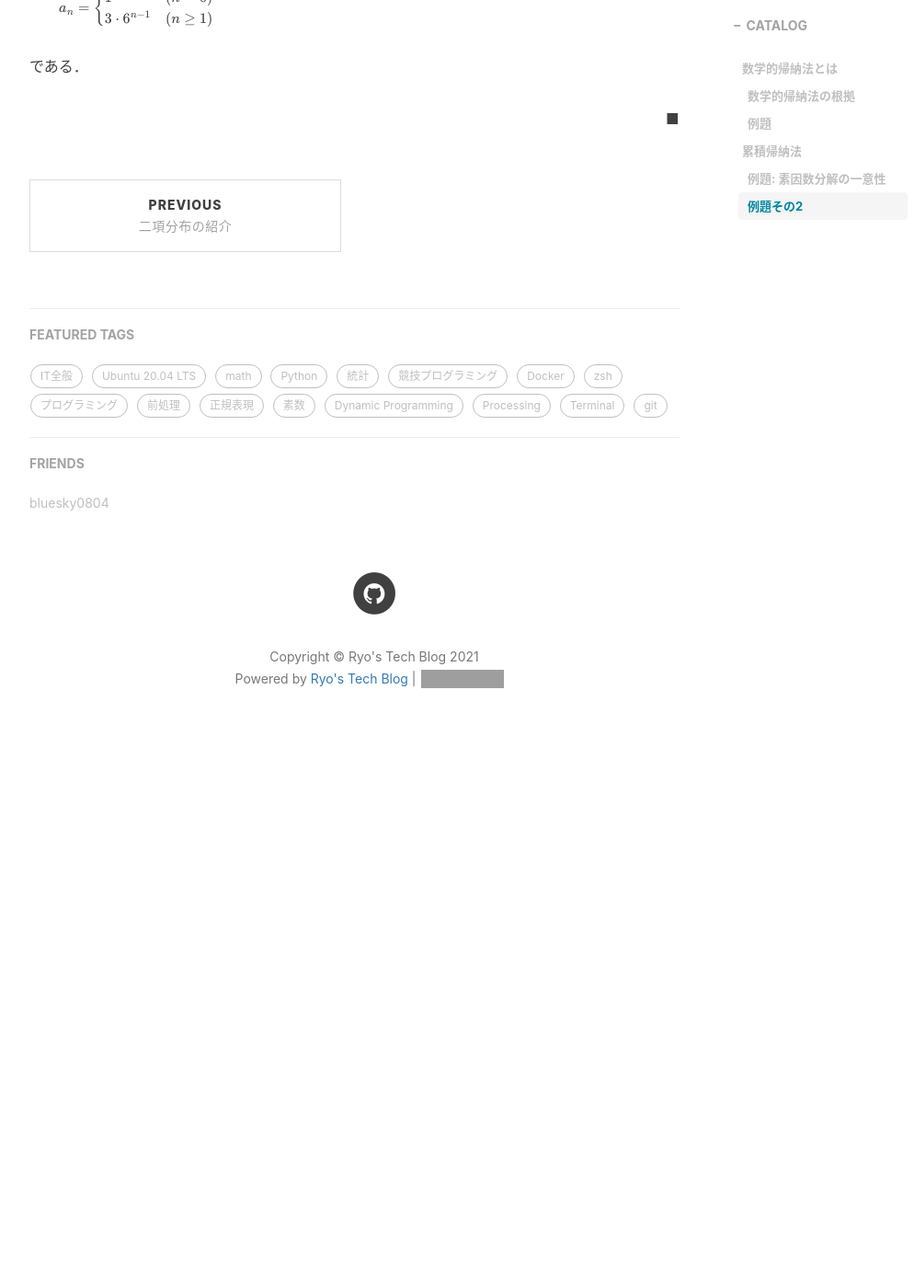
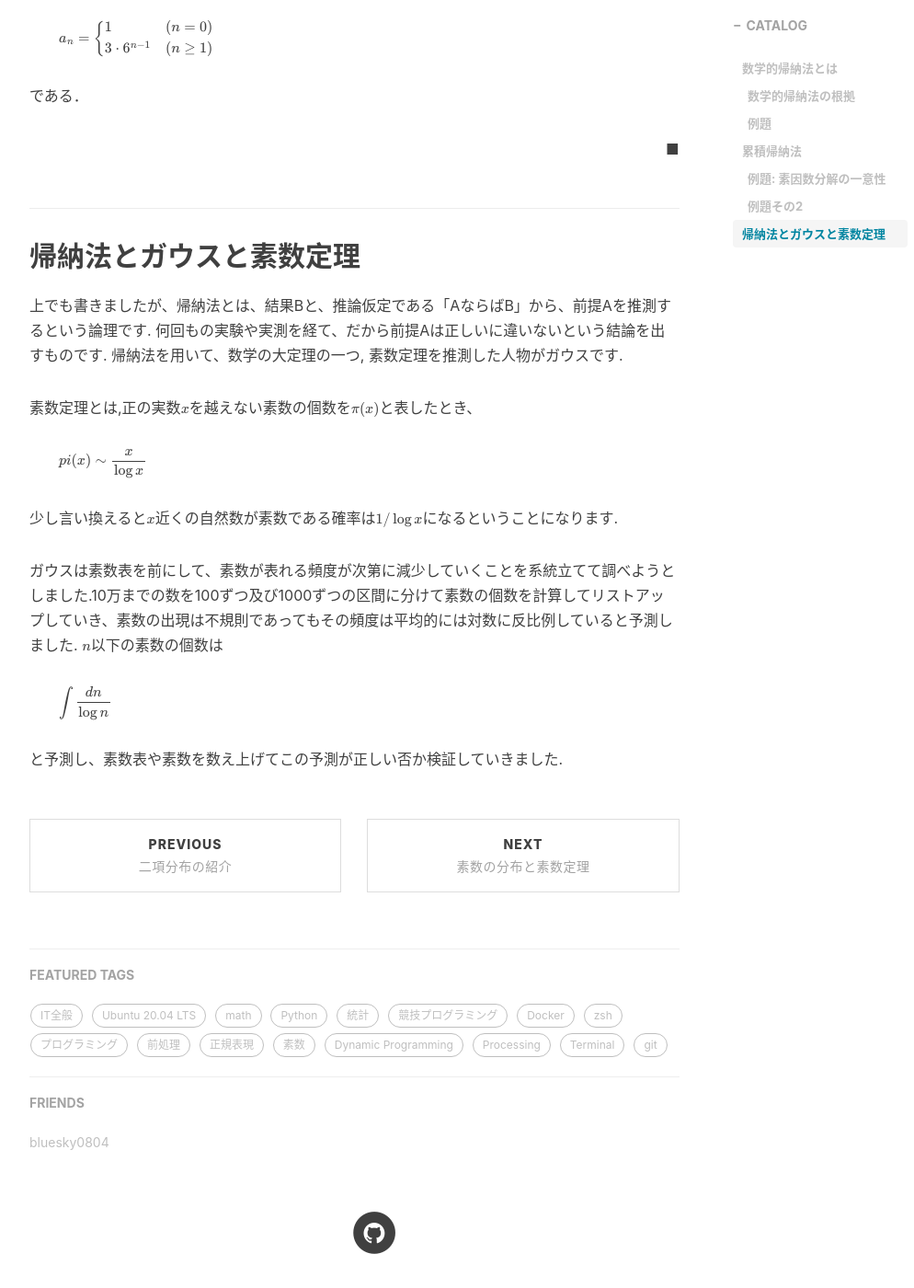
Before and after one commit to RyoNakagami/RyoNakagami.github.io, a Jekyll site: the page built from _posts/2021-04-16-mathematical-induction.md, in a window 1280 px wide and 1400 px high, scrolled down 5848 px. Shown: the whole window at 92% size, without its empty margins (233-1227 px from the left). Built offline with Jekyll 4.4.1, drawn with Linux system fonts in a browser that asks for light colours; nearby versions of some CDN libraries; comment, search, counter and statistics services are not loaded; before the commit the page ends 6663 px from its top, so only the background shows below that; grey boxes are pictures that could not be loaded.

Commit message:
ADD POST on 20210417 but it is tentative

```diff
--- a/_posts/2021-04-16-mathematical-induction.md
+++ b/_posts/2021-04-16-mathematical-induction.md
@@ -36,6 +36,7 @@ tags:
 - [累積帰納法](#%E7%B4%AF%E7%A9%8D%E5%B8%B0%E7%B4%8D%E6%B3%95)
   - [例題: 素因数分解の一意性](#%E4%BE%8B%E9%A1%8C-%E7%B4%A0%E5%9B%A0%E6%95%B0%E5%88%86%E8%A7%A3%E3%81%AE%E4%B8%80%E6%84%8F%E6%80%A7)
   - [例題その2](#%E4%BE%8B%E9%A1%8C%E3%81%9D%E3%81%AE2)
+- [帰納法とガウスと素数定理](#%E5%B8%B0%E7%B4%8D%E6%B3%95%E3%81%A8%E3%82%AC%E3%82%A6%E3%82%B9%E3%81%A8%E7%B4%A0%E6%95%B0%E5%AE%9A%E7%90%86)
 
 <!-- END doctoc generated TOC please keep comment here to allow auto update -->
 
@@ -90,7 +91,7 @@ $$
 
 > 証明
 
-$$$n=1$のとき、
+$$n=1$$のとき、
 
 $$
 1 = \frac{1}{6}\times 2\times 3 = 1
@@ -230,3 +231,23 @@ $$
 <div style="text-align: right;">
 ■
 </div>
+
+## 帰納法とガウスと素数定理
+
+上でも書きましたが、帰納法とは、結果Bと、推論仮定である「AならばB」から、前提Aを推測するという論理です. 何回もの実験や実測を経て、だから前提Aは正しいに違いないという結論を出すものです. 帰納法を用いて、数学の大定理の一つ, 素数定理を推測した人物がガウスです.
+
+素数定理とは,正の実数$$x$$を越えない素数の個数を$$\pi(x)$$と表したとき、
+
+$$
+pi(x)\sim \frac{x}{\log x}
+$$
+
+少し言い換えると$$x$$近くの自然数が素数である確率は$$1/\log x$$になるということになります.
+
+ガウスは素数表を前にして、素数が表れる頻度が次第に減少していくことを系統立てて調べようとしました.10万までの数を100ずつ及び1000ずつの区間に分けて素数の個数を計算してリストアップしていき、素数の出現は不規則であってもその頻度は平均的には対数に反比例していると予測しました. $$n$$以下の素数の個数は
+
+$$
+\int \frac{dn}{\log n}
+$$
+
+と予測し、素数表や素数を数え上げてこの予測が正しい否か検証していきました.
--- /dev/null
+++ b/_posts/2021-04-17-prime-number-theorem.md
@@ -0,0 +1,300 @@
+---
+layout: post
+title: "素数の分布と素数定理"
+author: "Ryo"
+header-img: "img/tag-bg.jpg"
+header-mask: 0.4
+catelog: true
+mathjax: true
+purpose:
+tags:
+
+- math
+---
+<!-- Global site tag (gtag.js) - Google Analytics -->
+<script async src="https://www.googletagmanager.com/gtag/js?id=G-LVL413SV09"></script>
+<script>
+  window.dataLayer = window.dataLayer || [];
+  function gtag(){dataLayer.push(arguments);}
+  gtag('js', new Date());
+
+  gtag('config', 'G-LVL413SV09');
+</script>
+
+||概要|
+|---|---|
+|目的|素数の分布のまとめ|
+|参考|- [青空学園: 素数の定義](http://aozoragakuen.sakura.ne.jp/suuron/node17.html)<br>- [The PrimePages: prime number research & records](https://primes.utm.edu/)<br>- [素数定理の証明](http://aozoragakuen.sakura.ne.jp/suuron/node82.html)|
+|参考記事|[Ryo's Tech Blog: 数学的帰納法の原理](https://ryonakagami.github.io/2021/04/16/mathematical-induction/)|
+
+<!-- START doctoc generated TOC please keep comment here to allow auto update -->
+<!-- DON'T EDIT THIS SECTION, INSTEAD RE-RUN doctoc TO UPDATE -->
+
+- [素数の定義](#%E7%B4%A0%E6%95%B0%E3%81%AE%E5%AE%9A%E7%BE%A9)
+  - [定理：素数の個数は無限](#%E5%AE%9A%E7%90%86%E7%B4%A0%E6%95%B0%E3%81%AE%E5%80%8B%E6%95%B0%E3%81%AF%E7%84%A1%E9%99%90)
+- [素数の分布](#%E7%B4%A0%E6%95%B0%E3%81%AE%E5%88%86%E5%B8%83)
+  - [素数が無数にあることの別証明](#%E7%B4%A0%E6%95%B0%E3%81%8C%E7%84%A1%E6%95%B0%E3%81%AB%E3%81%82%E3%82%8B%E3%81%93%E3%81%A8%E3%81%AE%E5%88%A5%E8%A8%BC%E6%98%8E)
+  - [素数の個数の濃度の上限](#%E7%B4%A0%E6%95%B0%E3%81%AE%E5%80%8B%E6%95%B0%E3%81%AE%E6%BF%83%E5%BA%A6%E3%81%AE%E4%B8%8A%E9%99%90)
+  - [素数定理](#%E7%B4%A0%E6%95%B0%E5%AE%9A%E7%90%86)
+- [補題: 互いに素な整数の個数](#%E8%A3%9C%E9%A1%8C-%E4%BA%92%E3%81%84%E3%81%AB%E7%B4%A0%E3%81%AA%E6%95%B4%E6%95%B0%E3%81%AE%E5%80%8B%E6%95%B0)
+- [問題集](#%E5%95%8F%E9%A1%8C%E9%9B%86)
+  - [京都大学 2016年](#%E4%BA%AC%E9%83%BD%E5%A4%A7%E5%AD%A6-2016%E5%B9%B4)
+
+<!-- END doctoc generated TOC please keep comment here to allow auto update -->
+
+## 素数の定義
+
+$$a>1$$ の整数 $$a$$ は少なくとも1と $$a$$ 自身の二つの約数を持つ． 1および $$a$$ 以外の約数を「真の約数」ともいう． $$a>1$$ の整数 $$a$$ が真の約数を持たないとき $$a$$ を 素数 という． 逆に真の約数を持つ整数を 合成数 という
+
+<div style="text-align: right;">
+■
+</div>
+
+合成数は素数の積として順序を除けばただ一通りに表すことができます． これが素因数分解の一意性といわれる基本定理です。証明は[こちら](https://ryonakagami.github.io/2021/04/16/mathematical-induction/#%E4%BE%8B%E9%A1%8C-%E7%B4%A0%E5%9B%A0%E6%95%B0%E5%88%86%E8%A7%A3%E3%81%AE%E4%B8%80%E6%84%8F%E6%80%A7)参照
+
+### 定理：素数の個数は無限
+
+素数の個数は無限である．
+
+> 証明
+
+背理法で示します.まず素数の個数が有限であると仮定します. その個数を$$n$$個とし, $$p_1, p_2, \cdots, p_n$$をそのすべての素数とします.このとき、
+
+$$
+a = p_1p_2\cdots p_n+1
+$$
+
+と整数を定義します. 素因数分解の一意性の定理より, $$a$$は素数の積に分解されます.しかし、$$a$$は、$$p_1, p_2, \cdots, p_n$$のいずれで割っても1余ります.
+よって$a$ の素因数分解に現れる素数は $$p_1,\ p_2,\ \cdots,\ p_n$$ ではあり得ず， それら以外の素数である． これは $$p_1,\ p_2,\ \cdots,\ p_n$$ がすべての素数という仮定と矛盾する． ゆえに素数の数は無限である
+
+<div style="text-align: right;">
+■
+</div>
+
+## 素数の分布
+
+どのように素数が分布しているのかということを，素数の分布に関する問題といいます．これを考えるために，正の実数$$x$$を越えない素数の個数を$$\pi(x)$$と表すとします．
+
+> 例
+
+$$
+\pi(100)=24,\ \pi(6000)-\pi(5900)=7
+$$
+
+### 素数が無数にあることの別証明
+
+$$
+\lim_{x\to\infty}\pi(x) = \infty
+$$
+
+> 証明
+
+$$x$$以下の素数にわたる積
+
+$$
+\prod_{p\le x}\dfrac{1}{1-\dfrac{1}{p}}=\prod_{p\le x}\left(1-\dfrac{1}{p}\right)^{-1}
+$$
+
+を考える．
+
+$$
+\dfrac{1}{1-\dfrac{1}{p}}=1+\dfrac{1}{p}+\dfrac{1}{p^2}+\dfrac{1}{p^3}+\cdots
+$$
+
+であるから
+
+$$
+\prod_{p\le x}\left(1-\dfrac{1}{p} \right)^{-1} =\prod_{p\le x}\left(1+\dfrac{1}{p}+\dfrac{1}{p^2}+\cdots\right)
+$$
+
+は，$$x$$以下の素数とそのべきのみを因数にもつような数$$k$$全体にわたる和, $$\sum\dfrac{1}{k}$$である．$$x$$以下の正整数$$n$$はもちろん$$x$$以下の素数とそのべきのみを因数にもつような数であるから
+
+$$
+\prod_{p\le x}\left(1-\dfrac{1}{p} \right)^{-1}\ge \sum_{n\le x}\dfrac{1}{n}
+$$
+
+$$x\to \infty$$のとき右辺は発散する．もし $$\lim_{x\to \infty}\pi(x)$$が有限であれば，$$x\to \infty$$のとき左辺は 有限個の素数にわたる和となり収束する． これは矛盾なので題意が示された．
+
+<div style="text-align: right;">
+■
+</div>
+
+### 素数の個数の濃度の上限
+
+$$
+\lim_{x\to\infty} \frac{\pi(x)}{x} = 0
+$$
+
+> 証明
+
+$$p_1=2,\ p_2=3,\ \cdots$$と小さい方から$$r$$個の素数が与えられているとする． これらの素数は$$x$$より小さいものとする． $$x$$以下の素数は，この$$r$$個の素数と $$x$$以下の数でこれら$$r$$個の素数で割り切れない数をあわせた数の一部である． したがって
+
+$$
+\begin{aligned}
+\pi(x) \leq& r + [x] -\left[\dfrac{x}{p_1}\right]-\left[\dfrac{x}{p_2}\right] -\cdots -\left[\dfrac{x}{p_r}\right]\\
+& +\left[ \dfrac{x}{p_1p_2}\right]+\left[ \dfrac{x}{p_1p_3}\right]\cdots \left[\frac{x}{p_{r-1}p_r}\right]-\cdots +(-1)^r\left[\dfrac{x}{p_1p_2\cdots p_r}\right]
+\end{aligned}
+$$
+
+$$[x]< x,\ -[x]\le -x+1$$なので，あわせて $$\pm [x]<\pm x+1$$がなりたつ． また、ガウス記号が入った項数は$$2^r$$個あるので
+
+$$
+\begin{aligned}
+&[x] -\left[\dfrac{x}{p_1}\right]-\left[\dfrac{x}{p_2}\right] -\cdots -\left[\dfrac{x}{p_r}\right]\\
+& +\left[ \dfrac{x}{p_1p_2}\right]+\left[ \dfrac{x}{p_1p_3}\right]\cdots \left[\frac{x}{p_{r-1}p_r}\right]-\cdots +(-1)^r\left[\dfrac{x}{p_1p_2\cdots p_r}\right]\\
+& 2^r + x -\left[\dfrac{x}{p_1}\right]-\left[\dfrac{x}{p_2}\right] -\cdots -\left[\dfrac{x}{p_r}\right]\\
+& +\left[ \dfrac{x}{p_1p_2}\right]+\left[ \dfrac{x}{p_1p_3}\right]\cdots \left[\frac{x}{p_{r-1}p_r}\right]-\cdots +(-1)^r\left[\dfrac{x}{p_1p_2\cdots p_r}\right]\\
+&= [x] -\dfrac{x}{p_1}-\dfrac{x}{p_2} -\cdots -\dfrac{x}{p_r}\\
+& + \dfrac{x}{p_1p_2}+ \dfrac{x}{p_1p_3}\cdots \frac{x}{p_{r-1}p_r}-\cdots +(-1)^r\dfrac{x}{p_1p_2\cdots p_r}\\
+&= 2^r + x\prod^r_{k=1}\left(1 - \frac{1}{r_k}\right)
+\end{aligned}
+$$
+
+$$r+2^r<2^{r+1}$$であるから
+
+$$
+\pi(x)<2^{r+1}+x\prod_{k=1}^r\left(1-\dfrac{1}{p_k}\right)
+$$
+
+$$
+\therefore\: \dfrac{\pi(x)}{x}<\dfrac{2^{r+1}}{x}+\prod_{k=1}^r\left(1-\dfrac{1}{p_k}\right)
+$$
+
+ここで$$r$$を $$2^{r+1}\le \sqrt{x}$$である最大のものにとる．このとき
+
+$$
+\dfrac{\pi(x)}{x}<\dfrac{1}{\sqrt x}+\prod_{k=1}^r\left(1-\dfrac{1}{p_k}\right)
+$$
+
+$$x\to \infty$$のとき$$r\to \infty$$である．
+
+$$
+\lim_{x \to \infty}\prod_{k=1}^r\left(1-\dfrac{1}{p_k}\right)^{-1}=\infty
+$$
+
+つまり
+
+$$
+\begin{aligned}
+&\lim_{x \to \infty}\prod_{k=1}^r\left(1-\dfrac{1}{p_k}\right)=0\\
+&\lim_{x \to \infty}\dfrac{1}{\sqrt{x}}=0
+\end{aligned}
+$$
+
+従って、
+
+$$
+\lim_{x\to \infty}\dfrac{\pi(x)}{x}=0
+$$
+
+が示された．
+
+<div style="text-align: right;">
+■
+</div>
+
+### 素数定理
+
+$$
+\pi(x)\sim \dfrac{x}{\log x}
+$$
+
+
+> 証明
+
+加筆中
+
+
+## 補題: 互いに素な整数の個数
+
+$$p_1,\ p_2,\ p_3,\ \cdots,\ p_r$$ を相異なる素数とする． 実数 $$x$$ を越えない自然数のなかで $$p_1,\ p_2,\ p_3,\ \cdots,\ p_r$$ のいずれでも割り切れないものの個数$$N$$は次式で与えられる．
+
+$$
+\begin{aligned}
+N =& [x] -\left[\dfrac{x}{p_1}\right]-\left[\dfrac{x}{p_2}\right] -\cdots -\left[\dfrac{x}{p_r}\right]\\
+& +\left[ \dfrac{x}{p_1p_2}\right]+\left[ \dfrac{x}{p_1p_3}\right]\cdots \left[\frac{x}{p_{r-1}p_r}\right]-\cdots +(-1)^r\left[\dfrac{x}{p_1p_2\cdots p_r}\right]
+\end{aligned}
+$$
+
+ただし $$[x]$$ は $$x$$ を超えない最大の整数を表す．
+
+> 証明
+
+$$r$$に関する数学的帰納法で証明する．
+
+$$r=1$$ のときは $$1,\ 2,\ \cdots,\ [x]$$ のなかで $$p_1$$ の倍数は
+
+$$
+1\cdot p_1,\ 2\cdot p_1,\ \cdots,\ \left[ \dfrac{x}{p_1}\right]p_1
+$$
+
+だけある．したがって実数 $$x$$ を越えない自然数のなかで $$p_1$$ で割り切れないものの個数は
+
+$$
+[x]-\left[ \dfrac{x}{p_1}\right]
+$$
+
+となり，等式は成立する．
+
+$$r=k$$のとき、命題が成立するとする． $$r=k+1$$とし，さらに $$p_{k+1}$$ が追加されたとする． このときは，さらに $$p_{k+1}$$ の倍数
+
+$$
+yp_{k+1}\ \left(y\le\dfrac{x}{p_{k+1}} \right)
+$$
+
+を除かなければならない．そのうち $$y$$ が $$p_1,\ p_2,\ \cdots,\ p_k$$ で割り切れるものは すでに除かれているので，新たに除くべきものの個数は，
+
+$$
+\dfrac{x}{p_{k+1}}
+$$
+
+を越えない整数のなかで $$p_1,\ p_2,\ \cdots,\ p_k$$ で割り切れないものの個数である．ゆえに求める個数$$N_{k+1}$$は
+
+$$
+\begin{aligned}
+N_{k+1}=&[x]-\left[\dfrac{x}{p_1} \right]-\left[\dfrac{x}{p_2} \right]-\cdots + \left[\dfrac{x}{p_1p_2} \right]+ \left[\dfrac{x}{p_1p_3} \right] + \cdots + (-1)^k+ \left[\dfrac{x}{p_1p_2\cdots p_k} \right]\\
+&- \left\{\left[\dfrac{x}{p_{k+1}} \right]- \left[\dfrac{x}{p_1p_{k+1}} \right]- \left[\dfrac{x}{p_1p_{k+1}} \right]-\cdots - (-1)^{k+1}+ \left[\dfrac{x}{p_1p_2\cdots p_{k+1}} \right]\right\}\\
+=& [x] -\left[\dfrac{x}{p_1}\right]-\left[\dfrac{x}{p_2}\right] -\cdots -\left[\dfrac{x}{p_{k+1}}\right]\\
+& +\left[ \dfrac{x}{p_1p_2}\right]+\left[ \dfrac{x}{p_1p_3}\right]\cdots \left[\frac{x}{p_{k}p_{k+1}}\right]-\cdots +(-1)^{k+1}\left[\dfrac{x}{p_1p_2\cdots p_{k+1}}\right]
+\end{aligned}
+$$
+
+ゆえに $$k+1$$ のときも成立し，題意が示された
+
+<div style="text-align: right;">
+■
+</div>
+
+
+
+## 問題集
+### 京都大学 2016年
+
+素数 $$p, q$$を用いて、$$p^q + q^p$$ と表される素数をすべて求めよ.
+
+> 解答
+
+一般性を失わずに $$p < q$$ と定義する.
+
+まず、$$(p, q)$$を(偶数, 偶数), (偶数, 奇数), (奇数, 偶数), (奇数, 奇数)の場合分けで考える. このとき、偶数の素数は2しか存在しないことに留意すると,
+(偶数, 偶数)は $$2^2 + 2^2 = 8$$となり不敵, (奇数, 奇数)は$$p^q + q^p$$が偶数となり不敵, (奇数, 偶数)は2以下の素数は存在しないので不敵となり、考えるべきは(偶数, 奇数), とくに(2, 奇数)となる.
+
+qが$$3k \pm 1$$ (ただし、kは0以上の整数)と表せるとする.このとき、法を3として$$p^q + q^p$$を考えると
+
+$$
+2^q + q^2 \equiv 2 + 1 \equiv 0 \: \mathrm{mod}
+$$
+
+よって、$$p^q + q^p$$ と表される素数は存在しない.
+
+次に、$$q = 3$$, つまり$$3k$$で表せる唯一の素数とすると、
+
+$$
+2^3 + 3^2 = 17
+$$
+
+と題意を満たす. よって、17のみ
+
+<div style="text-align: right;">
+■
+</div>
```
